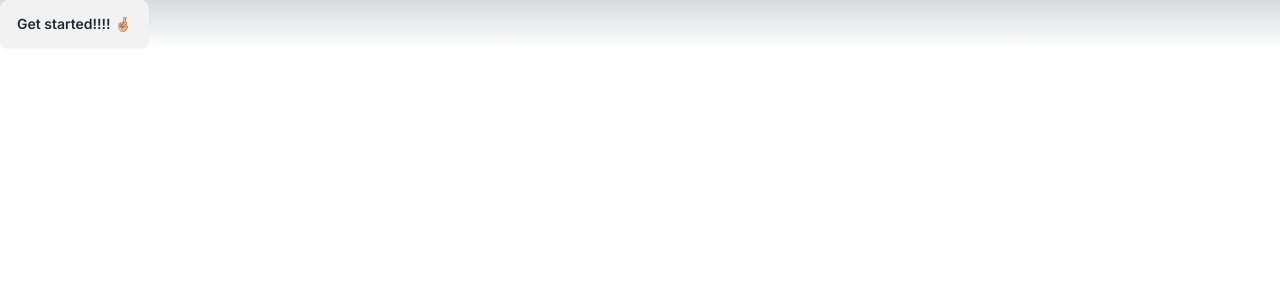
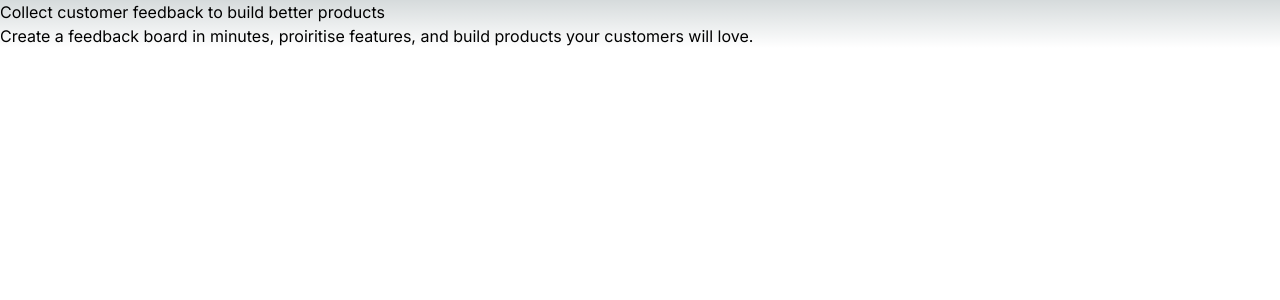
Before and after one commit to mpaffett/codefast-saas1, a Next.js app: page / in a window 1280 px wide. Shown: the top 300 px of the page. Built offline with nearby package versions, Linux system fonts and the light colour scheme.

Commit message:
updated hero section

```diff
--- a/app/page.js
+++ b/app/page.js
@@ -3,7 +3,11 @@
 export default function Home() {
   return (
     <main>
-      <button className="btn">Get started!!!! 🤞🏼</button>
+      <h1>Collect customer feedback to build better products</h1>
+      <div>
+        Create a feedback board in minutes, proiritise features, and build
+        products your customers will love.
+      </div>
     </main>
   );
 }
```
